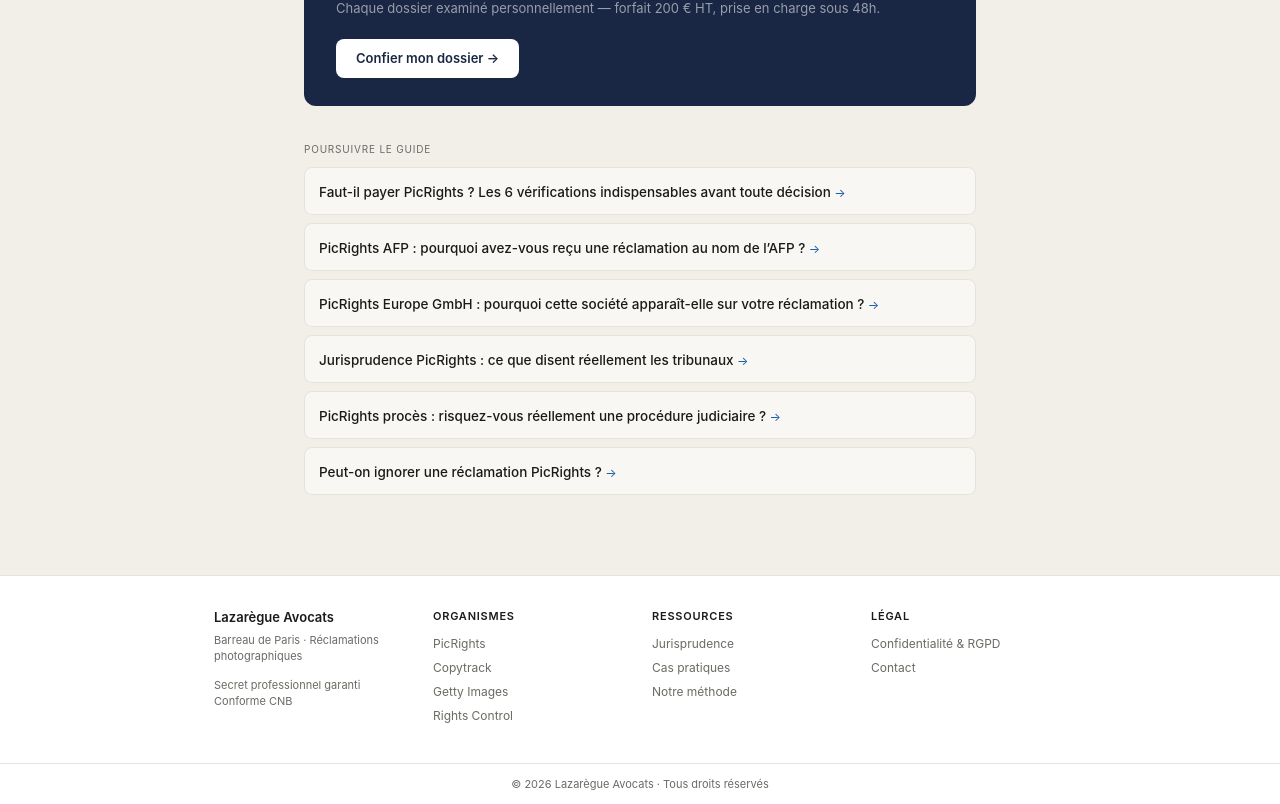
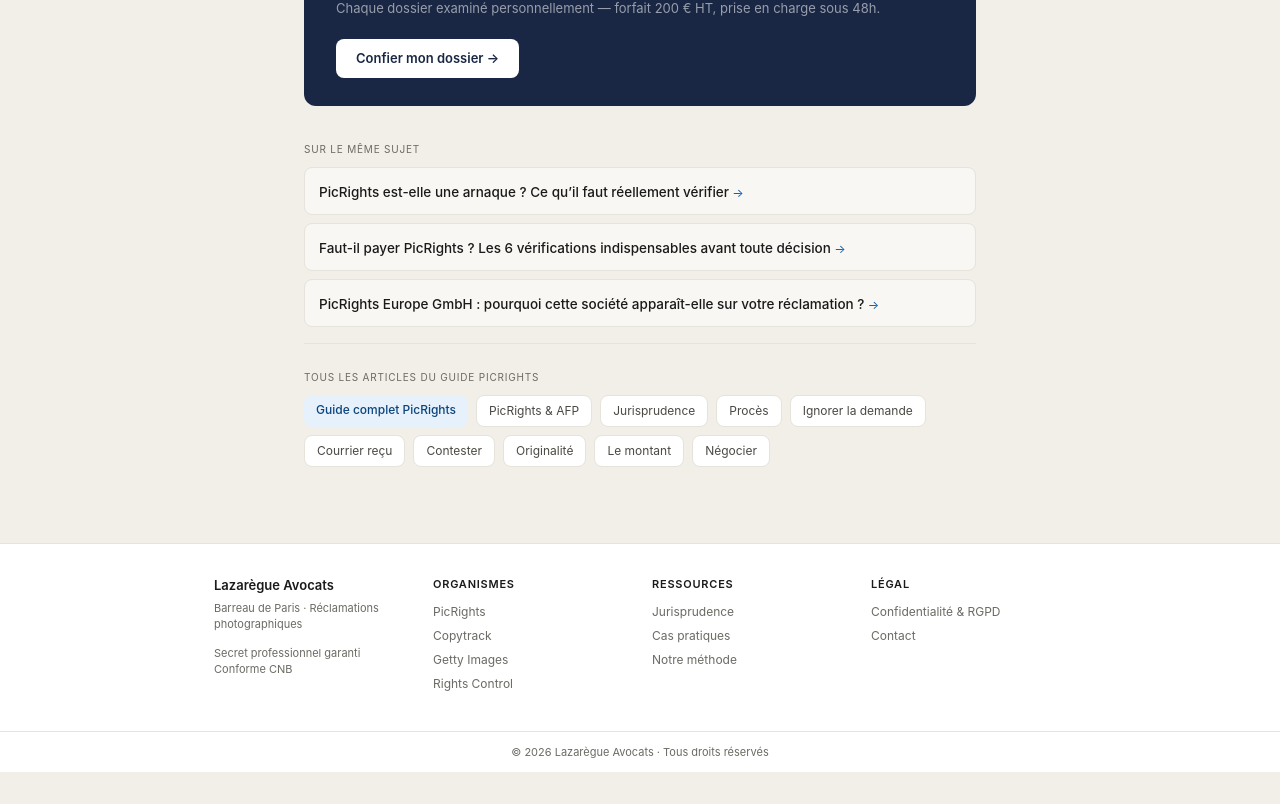
Before and after one commit to Alexandre127/lazaregue-site-picrights, a Next.js app: page /picrights/avis-sur-picrights in a window 1280 px wide. Shown: the part 2538-3342 px from the top of the page. After the commit the page ends 3310 px from the top, so only its background shows below. Built offline with nearby package versions, Linux system fonts and the light colour scheme.

Commit message:
Maillage interne complet du cluster PicRights (liens contextuels + tous les articles) + indexation

```diff
--- a/app/components/guide/ArticleLayout.js
+++ b/app/components/guide/ArticleLayout.js
@@ -1,13 +1,15 @@
 import Link from 'next/link'
 import CtaBanner from '../CtaBanner'
 import Blocks from './Blocks'
-import { ARTICLES, bySlug, href } from './picrightsArticles'
+import { ARTICLES, bySlug, href, relatedOf } from './picrightsArticles'
 
 // Gabarit d'un article approfondi du guide PicRights.
 // Rappelle toujours la page pilier (« Consulter le guide complet »).
 export default function ArticleLayout({ slug, lead, blocks, faq }) {
   const meta = bySlug(slug)
-  const others = ARTICLES.filter((a) => a.slug !== slug).slice(0, 6)
+  const related = relatedOf(slug).filter((a) => a.slug !== slug)
+  const relatedSlugs = new Set(related.map((a) => a.slug))
+  const rest = ARTICLES.filter((a) => a.slug !== slug && !relatedSlugs.has(a.slug))
   const s = { page: { maxWidth: 720, margin: '0 auto', padding: '0 24px' } }
 
   return (
@@ -57,14 +59,26 @@
 
       <CtaBanner title="Faire examiner votre réclamation par un avocat" subtitle="Chaque dossier examiné personnellement — forfait 200 € HT, prise en charge sous 48h." />
 
-      <div style={{ padding: '4px 0 24px' }}>
-        <div style={{ fontSize: 10, textTransform: 'uppercase', letterSpacing: '0.08em', color: 'var(--muted)', marginBottom: 10 }}>Poursuivre le guide</div>
-        {others.map((a) => (
-          <Link key={a.slug} href={href(a.slug)} style={{ display: 'block', background: '#F8F7F3', border: '0.5px solid var(--border)', borderRadius: 8, padding: '11px 14px', marginBottom: 8, textDecoration: 'none' }}>
-            <span style={{ fontSize: 13.5, fontWeight: 500, color: 'var(--text)' }}>{a.title}</span>
-            <span style={{ color: 'var(--blue)', fontSize: 12 }}> →</span>
-          </Link>
-        ))}
+      {related.length > 0 && (
+        <div style={{ padding: '4px 0 8px' }}>
+          <div style={{ fontSize: 10, textTransform: 'uppercase', letterSpacing: '0.08em', color: 'var(--muted)', marginBottom: 10 }}>Sur le même sujet</div>
+          {related.map((a) => (
+            <Link key={a.slug} href={href(a.slug)} style={{ display: 'block', background: '#F8F7F3', border: '0.5px solid var(--border)', borderRadius: 8, padding: '11px 14px', marginBottom: 8, textDecoration: 'none' }}>
+              <span style={{ fontSize: 13.5, fontWeight: 500, color: 'var(--text)' }}>{a.title}</span>
+              <span style={{ color: 'var(--blue)', fontSize: 12 }}> →</span>
+            </Link>
+          ))}
+        </div>
+      )}
+
+      <div style={{ padding: '12px 0 28px', borderTop: '0.5px solid var(--border)' }}>
+        <div style={{ fontSize: 10, textTransform: 'uppercase', letterSpacing: '0.08em', color: 'var(--muted)', margin: '14px 0 10px' }}>Tous les articles du guide PicRights</div>
+        <div style={{ display: 'flex', flexWrap: 'wrap', gap: 8 }}>
+          <Link href="/picrights/" style={{ fontSize: 12, fontWeight: 500, color: 'var(--blue-mid)', background: 'var(--blue-light)', borderRadius: 8, padding: '6px 12px', textDecoration: 'none' }}>Guide complet PicRights</Link>
+          {rest.map((a) => (
+            <Link key={a.slug} href={href(a.slug)} style={{ fontSize: 12, color: 'var(--secondary)', background: 'white', border: '0.5px solid var(--border)', borderRadius: 8, padding: '6px 12px', textDecoration: 'none' }}>{a.crumb}</Link>
+          ))}
+        </div>
       </div>
     </div>
   )
--- a/app/components/guide/picrightsArticles.js
+++ b/app/components/guide/picrightsArticles.js
@@ -20,3 +20,24 @@
 
 export const bySlug = (slug) => ARTICLES.find((a) => a.slug === slug)
 export const href = (slug) => `/picrights/${slug}/`
+
+// Maillage interne : pour chaque article, les 3 articles les plus pertinents
+// (mis en avant). Les autres articles du cluster restent liés en pied de page,
+// de sorte que chaque page pointe vers toutes les autres (maillage complet).
+export const RELATED = {
+  'faut-il-payer-picrights': ['originalite-photographie', 'montant-reclame-picrights', 'contester-picrights'],
+  'avis-sur-picrights': ['picrights-arnaque', 'faut-il-payer-picrights', 'picrights-europe-gmbh'],
+  'picrights-afp': ['picrights-europe-gmbh', 'originalite-photographie', 'jurisprudence-picrights'],
+  'picrights-europe-gmbh': ['courrier-picrights-que-faire', 'avis-sur-picrights', 'picrights-afp'],
+  'jurisprudence-picrights': ['originalite-photographie', 'montant-reclame-picrights', 'contester-picrights'],
+  'picrights-proces': ['peut-on-ignorer-picrights', 'negocier-picrights', 'jurisprudence-picrights'],
+  'peut-on-ignorer-picrights': ['picrights-proces', 'faut-il-payer-picrights', 'negocier-picrights'],
+  'picrights-arnaque': ['avis-sur-picrights', 'faut-il-payer-picrights', 'picrights-proces'],
+  'courrier-picrights-que-faire': ['faut-il-payer-picrights', 'picrights-europe-gmbh', 'contester-picrights'],
+  'contester-picrights': ['originalite-photographie', 'montant-reclame-picrights', 'jurisprudence-picrights'],
+  'originalite-photographie': ['contester-picrights', 'jurisprudence-picrights', 'faut-il-payer-picrights'],
+  'montant-reclame-picrights': ['contester-picrights', 'jurisprudence-picrights', 'negocier-picrights'],
+  'negocier-picrights': ['faut-il-payer-picrights', 'montant-reclame-picrights', 'peut-on-ignorer-picrights'],
+}
+
+export const relatedOf = (slug) => (RELATED[slug] || []).map(bySlug).filter(Boolean)
```
